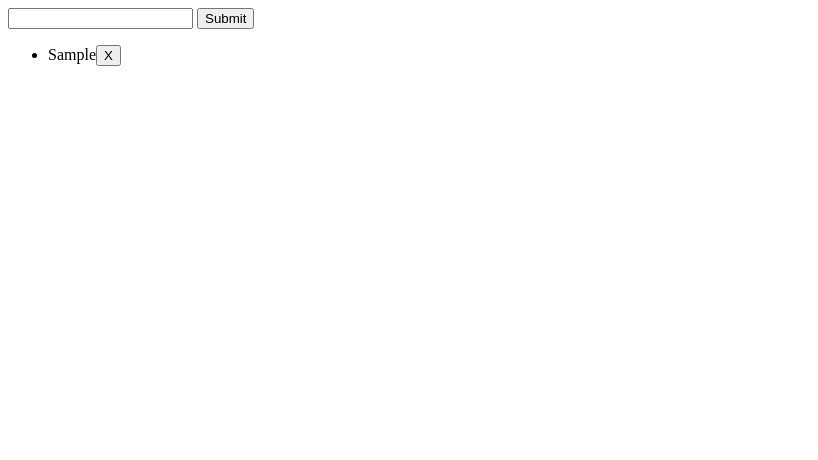
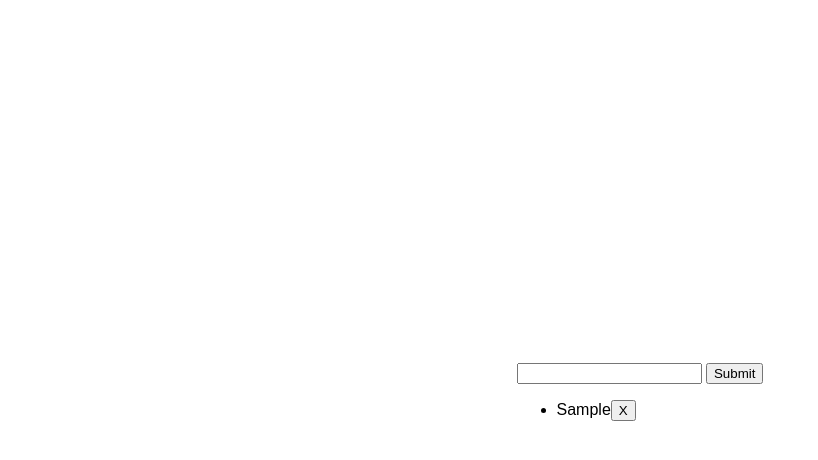
Before and after one commit to TatyanaDev/DOM_form, a plain HTML site: page index.html in a window 1280 px wide. Both pictures are taken after typing "Sample" into the empty fields and a click on the button "Submit". Shown: the whole page, without its empty margins (0-818 px from the left). Drawn offline with Linux system fonts and the light colour scheme.

Commit message:
total refactor

```diff
--- /dev/null
+++ b/assets/css/style.css
@@ -0,0 +1,12 @@
+* {
+  box-sizing: border-box;
+}
+
+body {
+  font-family: sans-serif;
+  margin: 0;
+  justify-content: center;
+  align-items: center;
+  min-height: 100vh;
+  display: flex;
+}
--- /dev/null
+++ b/assets/js/main.js
@@ -0,0 +1,54 @@
+"use strict";
+
+const form = document.getElementById("form");
+const list = document.getElementById("list");
+const values = [];
+
+function deleteHandler() {
+  this.remove();
+}
+
+const addDeleteButton = (onDelete, value) => {
+  const button = document.createElement("button");
+
+  button.dataset.value = value;
+  button.textContent = "X";
+  button.addEventListener("click", onDelete);
+
+  return button;
+};
+
+const addListElement = (value) => {
+  const li = document.createElement("li");
+  const liContent = document.createTextNode(value);
+
+  li.append(liContent, addDeleteButton(deleteHandler.bind(li), value));
+
+  return li;
+};
+
+//кнопка удаления у li - удаляет элемент со строки и его значение из массива
+
+form.addEventListener("submit", (event) => {
+  event.preventDefault();
+
+  const value = event.target.input.value.trim();
+
+  //Валидация значения в инпуте при фабмите формы
+
+  if (value) {
+    //При каждом сабмите формы - пушить значение инпута в массив
+
+    values.push(value);
+
+    //Очищать форму после каждого сабмита
+
+    event.target.reset();
+
+    // Рендерить на странице то, что было введено в форму
+
+    const li = addListElement(value);
+
+    list.append(li);
+  }
+});
--- a/index.html
+++ b/index.html
@@ -3,14 +3,19 @@
   <head>
     <meta charset="UTF-8" />
     <meta name="viewport" content="width=device-width, initial-scale=1.0" />
-    <title>DOM forma</title>
+    <title>DOM form</title>
+    <link rel="stylesheet" href="./assets/css/style.css" />
   </head>
   <body>
-    <form id="root-form">
-      <input type="text" name="todo" />
-      <button type="submit">Submit</button>
-    </form>
-    <ul id="root-list"></ul>
-    <script src="./index.js"></script>
+    <div>
+      <form id="form">
+        <input type="text" name="input" />
+        <button type="submit">Submit</button>
+      </form>
+
+      <ul id="list"></ul>
+    </div>
+
+    <script src="./assets/js/main.js"></script>
   </body>
 </html>
--- a/index.js
+++ /dev/null
@@ -1,61 +0,0 @@
-"use strict";
-
-const array = [];
-const form = document.getElementById("root-form");
-const list = document.getElementById("root-list");
-
-form.addEventListener("submit", (e) => {
-  e.preventDefault();
-  const {
-    target,
-    target: {
-      todo: { value },
-    },
-  } = e;
-  const inputValue = value.trim();
-
-  //Валидация значения в инпуте при фабмите формы
-
-  if (inputValue) {
-    //При каждом сабмите формы - пушить значение инпута в массив
-
-    array.push(inputValue);
-
-    //Очищать форму после каждого сабмита
-
-    target.reset();
-
-    // Рендерить на странице то, что было введено в форму
-
-    const li = createListElement(inputValue);
-    list.append(li);
-  }
-});
-
-function createListElement(inputValue) {
-  const li = document.createElement("li");
-  const liContent = document.createTextNode(inputValue);
-
-  li.append(liContent, createDeleteButton(deleteHandler.bind(li), inputValue));
-  return li;
-}
-
-function createDeleteButton(onDelet, inputValue) {
-  const btn = document.createElement("button");
-  btn.dataset.value = inputValue;
-  btn.textContent = "X";
-  btn.addEventListener("click", onDelet);
-  return btn;
-}
-
-//кнопка удаления у li - удаляет элемент со строки и его значение из массива
-
-function deleteHandler(e) {
-  const {
-    target: {
-      dataset: { value },
-    },
-  } = e;
-  this.remove();
-  state.splace(state.indexOf(value), 1);
-}
```
Also changed, not shown: 1 other file.
